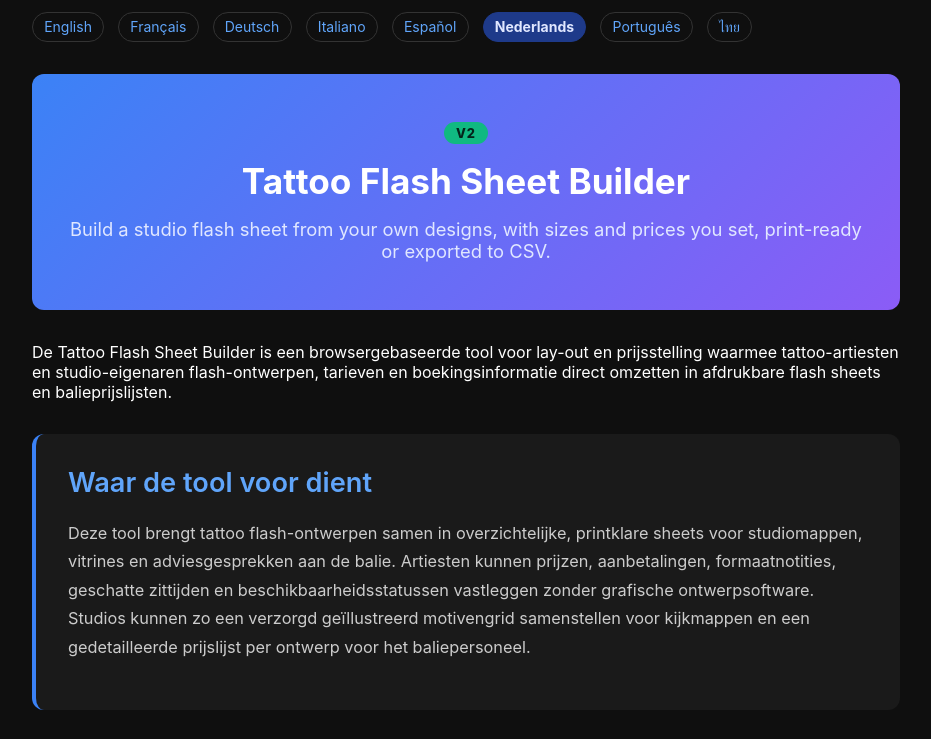
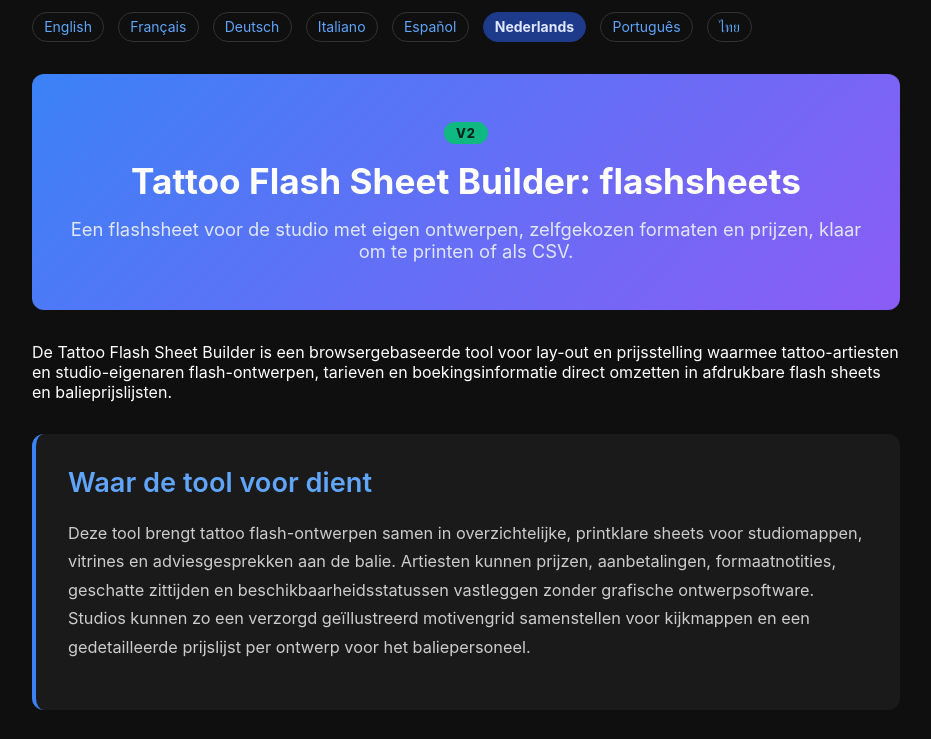
Before and after one commit to Poli-International/flash-sheet-builder, a website: page documentation-nl.html in a window 1280 px wide. Shown: the top 739 px of the page, without its empty margins (174-1105 px from the left). Drawn offline with Linux system fonts and the light colour scheme.

Commit message:
sync documentation-nl.html from the live site
The website copy of this tool moved on and the repo did not, so an
AI Studio import from here would have reverted it.

```diff
--- a/documentation-nl.html
+++ b/documentation-nl.html
@@ -3,7 +3,7 @@
 <head><meta name="robots" content="noindex,nofollow">
     <meta charset="UTF-8">
     <meta name="viewport" content="width=device-width, initial-scale=1.0">
-    <title>Tattoo Flash Sheet Builder Documentation | Poli International</title>
+    <title>Tattoo Flash Sheet Builder: flashsheets Documentatie | Poli International</title>
     <meta name="description" content="Build a studio flash sheet from your own designs, with sizes and prices you set, print-ready or exported to CSV.">
     <link rel="canonical" href="https://poliinternational.com/flash-sheet-builder/">
     <style>
@@ -41,8 +41,8 @@
     <div class="entry-content">
         <div class="doc-hero">
             <span class="v2">V2</span>
-            <h1>Tattoo Flash Sheet Builder</h1>
-            <p>Build a studio flash sheet from your own designs, with sizes and prices you set, print-ready or exported to CSV.</p>
+            <h1>Tattoo Flash Sheet Builder: flashsheets</h1>
+            <p>Een flashsheet voor de studio met eigen ontwerpen, zelfgekozen formaten en prijzen, klaar om te printen of als CSV.</p>
         </div>
         <p>De Tattoo Flash Sheet Builder is een browsergebaseerde tool voor lay-out en prijsstelling waarmee tattoo-artiesten en studio-eigenaren flash-ontwerpen, tarieven en boekingsinformatie direct omzetten in afdrukbare flash sheets en balieprijslijsten.</p>
         <div class="doc-section">
@@ -162,8 +162,8 @@
         <p>Deze tool handhaaft geen annuleringsvoorwaarden, terugbetalingsregels of minimumleeftijden voor klanten. Studio-eigenaren en tattoo-artiesten dragen zelf de volledige verantwoordelijkheid voor het vaststellen van hun boekingsbeleid, het controleren van de wettelijke leeftijd voor toestemming en het naleven van geldende wet- en regelgeving.</p>
         </div>
         <div class="doc-section">
-            <h2>Use the tool</h2>
-            <p><a href="https://poliinternational.com/flash-sheet-builder/" target="_top">Open the Tattoo Flash Sheet Builder</a>. Everything runs in your browser; nothing you enter is sent anywhere.</p>
+            <h2>Gebruik de tool</h2>
+            <p><a href="https://poliinternational.com/flash-sheet-builder/" target="_top">Open de Tattoo Flash Sheet Builder</a>. Alles wordt in uw browser uitgevoerd; niets wat u invoert wordt ergens naartoe gestuurd.</p>
         </div>
     </div>
 </body>
```
